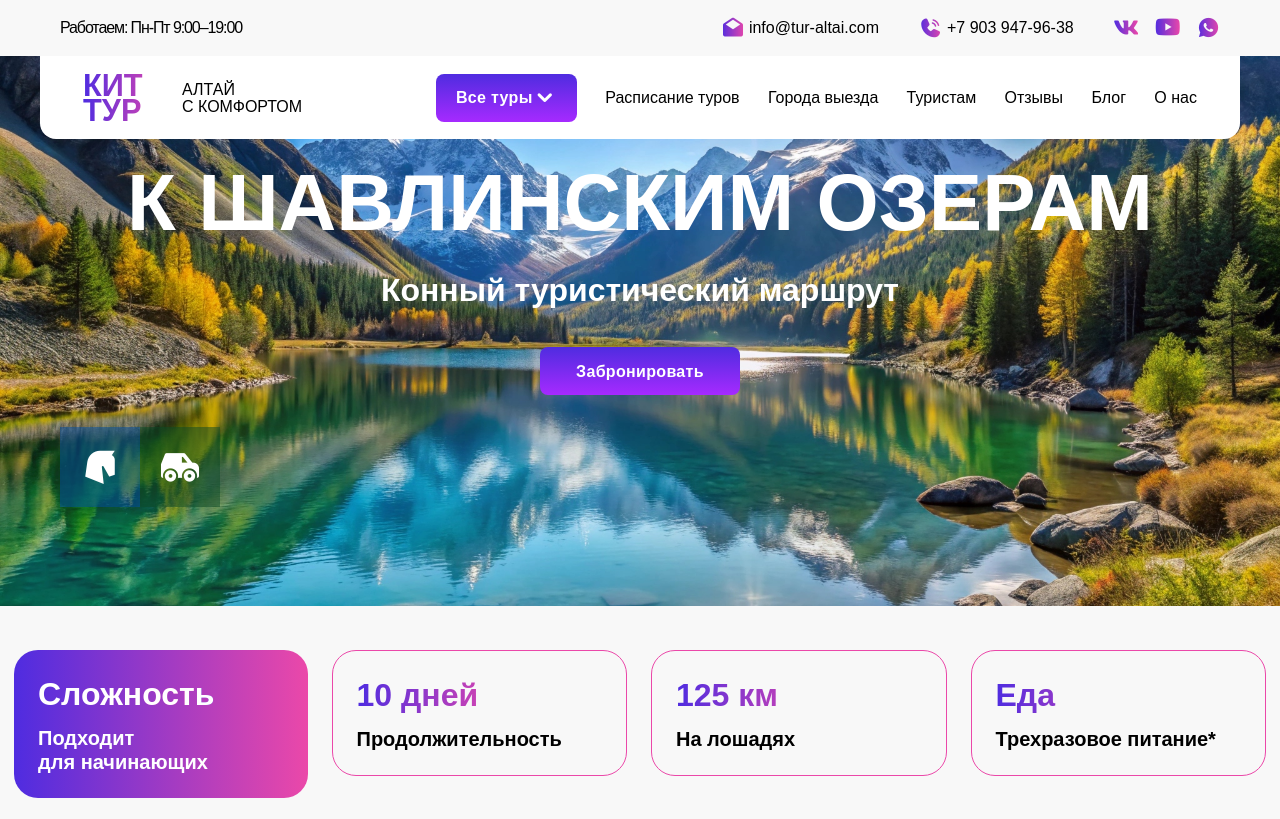
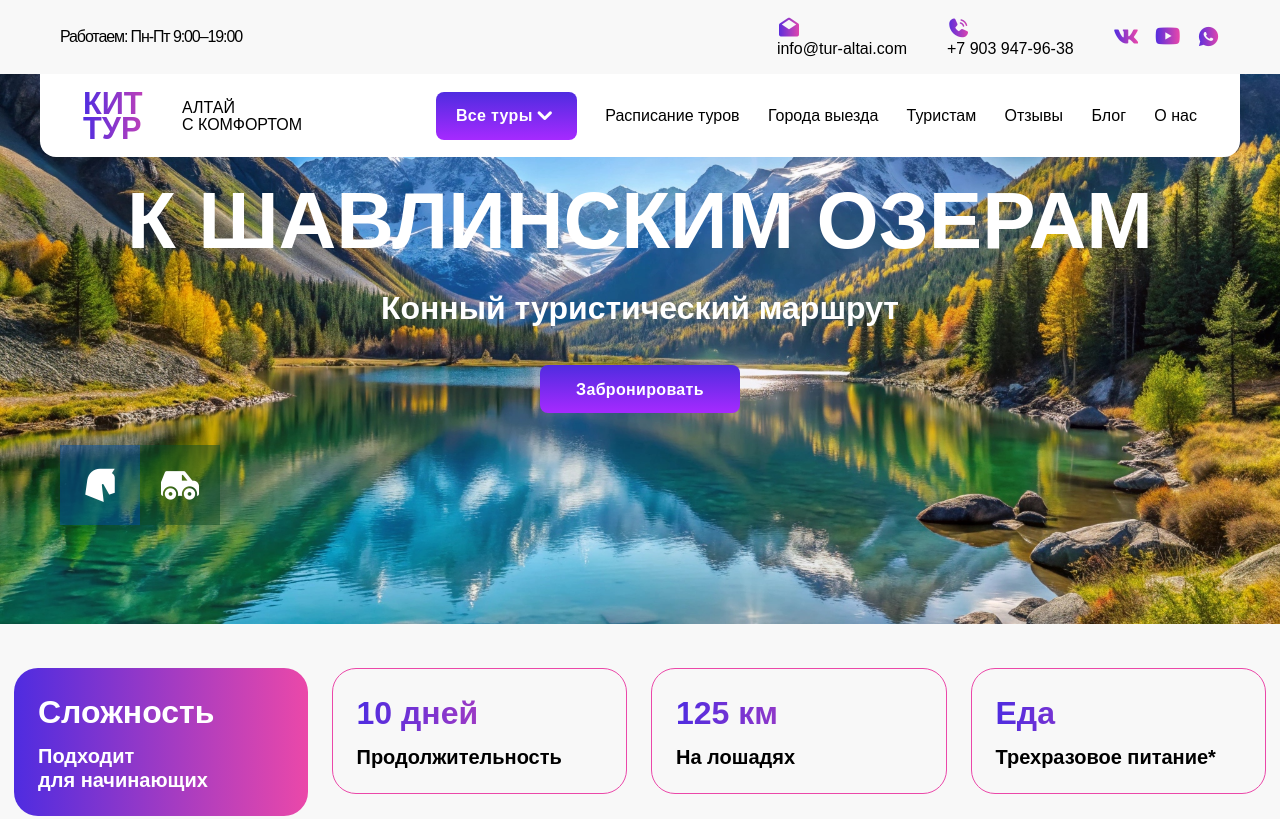
Before and after one commit to MariyaBV/altai_kit_tour, a plain HTML site: page altai_kit_tour/tour.html in a window 1280 px wide. Shown: the top 819 px of the page. Drawn offline with nearby package versions, Linux system fonts and the light colour scheme; files whose address does not match are found by name; a web font is replaced by a local one.

Commit message:
gradient убрала - в меню телефон и email внутри

```diff
--- a/altai_kit_tour/style.css
+++ b/altai_kit_tour/style.css
@@ -428,7 +428,6 @@ h2 {
     font-size: 24px;
     font-weight: 500;
     line-height: 32px;
-    background-size: 95%;
     -ms-hyphens: auto;
         hyphens: auto;
   }
@@ -2054,17 +2053,6 @@ a.clear-filters {
 .header .header-contacts .icon-main-youtube p,
 .header .header-contacts .icon-main-whatsapp p {
   font-family: var(--font-sans);
-}
-.header .header-contacts .icon-main-mail-open a,
-.header .header-contacts .icon-main-phone a,
-.header .header-contacts .icon-main-vk a,
-.header .header-contacts .icon-main-youtube a,
-.header .header-contacts .icon-main-whatsapp a {
-  position: absolute;
-  top: 0;
-  left: 0;
-  width: 100%;
-  height: 100%;
 }
 @font-face {
   font-family: "altai_main";
--- a/altai_kit_tour/tour.html
+++ b/altai_kit_tour/tour.html
@@ -18,13 +18,17 @@
         <p class="operating-mode-description">Работаем: Пн-Пт 9:00–19:00</p>
       </div>
       <div class="header-contacts">
-        <div class="contact-email icon-main-mail-open">
-          <p>info@tur-altai.com</p>
-          <a href="mailto:info@tur-altai.com"></a>
+        <div class="contact-email ">
+          <a href="mailto:info@tur-altai.com">
+            <span class="icon-main-mail-open"></span>
+            <span>info@tur-altai.com</span>
+          </a>
         </div>
-        <div class="contact-tel icon-main-phone">
-          <p>+7 903 947-96-38</p>
-          <a href="tel:+7 903 947-96-38"></a>
+        <div class="contact-tel">
+          <a href="tel:+7 903 947-96-38">
+            <span class="icon-main-phone"></span>
+            <span>+7 903 947-96-38</span>
+          </a>
         </div>
         <div class="contact-messengers">
           <a class="vk icon-main-vk" href=""></a>
--- a/build-tools/src/scss/main/const.scss
+++ b/build-tools/src/scss/main/const.scss
@@ -40,7 +40,6 @@ h2 {
         font-size: 24px;
         font-weight: 500;
         line-height: 32px;
-        background-size: 95%;
         hyphens: auto;
     }
 }
--- a/build-tools/src/scss/main/header.scss
+++ b/build-tools/src/scss/main/header.scss
@@ -706,13 +706,13 @@
                 font-family: var(--font-sans);
             }
 
-            a {
-                position: absolute;
-                top: 0;
-                left: 0;
-                width: 100%;
-                height: 100%;
-            }
+            // a {
+            //     position: absolute;
+            //     top: 0;
+            //     left: 0;
+            //     width: 100%;
+            //     height: 100%;
+            // }
         }
     }
 }
--- a/build-tools/src/scss/other/achievements.scss
+++ b/build-tools/src/scss/other/achievements.scss
@@ -79,12 +79,10 @@
         -webkit-background-clip: text;
         background-clip: text;
         color: transparent;
-        background-size: 64%;
         margin-bottom: 12px;
 
         @media screen and (max-width: 500px) {
             margin-bottom: 6px;
-            background-size: 70%;
         }
     }
 
--- a/build-tools/src/scss/other/how-booking.scss
+++ b/build-tools/src/scss/other/how-booking.scss
@@ -32,13 +32,8 @@
         -webkit-background-clip: text;
         background-clip: text;
         text-transform: uppercase;
-        background-size: 82%;
         line-height: 39px;
         text-align: center;
-
-        @media screen and (max-width: 500px) {
-            background-size: auto;
-        }
     }
 
     &__subtitle {
@@ -126,7 +121,6 @@
             color: transparent;
             background: var(--main-gradient);
             background-clip: text;
-            background-size: 98%;
             margin-bottom: 21px;
         }
     }
--- a/build-tools/src/scss/other/our-advantages.scss
+++ b/build-tools/src/scss/other/our-advantages.scss
@@ -13,13 +13,11 @@
         background: var(--main-gradient);
         background-clip: text;
         text-transform: uppercase;
-        background-size: 82%;
         line-height: 39px;
         text-align: center;
 
         @media screen and (max-width: 500px) {
             line-height: 32px;
-            background-size: 95%;
             margin-bottom: 0;
         }
     }
@@ -172,7 +170,6 @@
             color: transparent;
             background: var(--main-gradient);
             background-clip: text;
-            background-size: 82%;
             padding-right: 42px;
 
             @media screen and (max-width: 1000px) {
--- a/build-tools/src/scss/other/our-team.scss
+++ b/build-tools/src/scss/other/our-team.scss
@@ -90,12 +90,10 @@
         background: var(--main-gradient);
         background-clip: text;
         text-transform: uppercase;
-        background-size: 82%;
         line-height: 39px;
 
         @media screen and (max-width: 500px) {
             margin-bottom: 0;
-            background-size: auto;
         }
     }
 
--- a/build-tools/src/scss/other/popular-destinations.scss
+++ b/build-tools/src/scss/other/popular-destinations.scss
@@ -354,13 +354,11 @@
         -webkit-background-clip: text;
         background-clip: text;
         text-transform: uppercase;
-        background-size: 82%;
         line-height: 32px;
         text-align: center;
 
         @media screen and (max-width: 500px) {
             padding: 36px 0 28px;
-            background-size: auto;
         }
     }
 
--- a/build-tools/src/scss/other/tours-by-type-recreation.scss
+++ b/build-tools/src/scss/other/tours-by-type-recreation.scss
@@ -106,13 +106,11 @@
         -webkit-background-clip: text;
         background-clip: text;
         text-transform: uppercase;
-        background-size: 82%;
         line-height: 32px;
         text-align: center;
 
         @media screen and (max-width: 500px) {
             padding: 36px 0 28px;
-            background-size: auto;
         }
     }
 
```
Also changed, not shown: altai_kit_tour/contacts.html (+10 -6 lines), altai_kit_tour/index.html (+10 -6 lines), altai_kit_tour/tours.html (+10 -6 lines), build-tools/src/components/const/_header.html (+10 -6 lines), altai_kit_tour/css/other/achievements.css, altai_kit_tour/css/other/how-booking.css, altai_kit_tour/css/other/our-advantages.css, altai_kit_tour/css/other/our-team.css, altai_kit_tour/css/other/popular-destinations.css, altai_kit_tour/css/other/tours-by-type-recreation.css.
